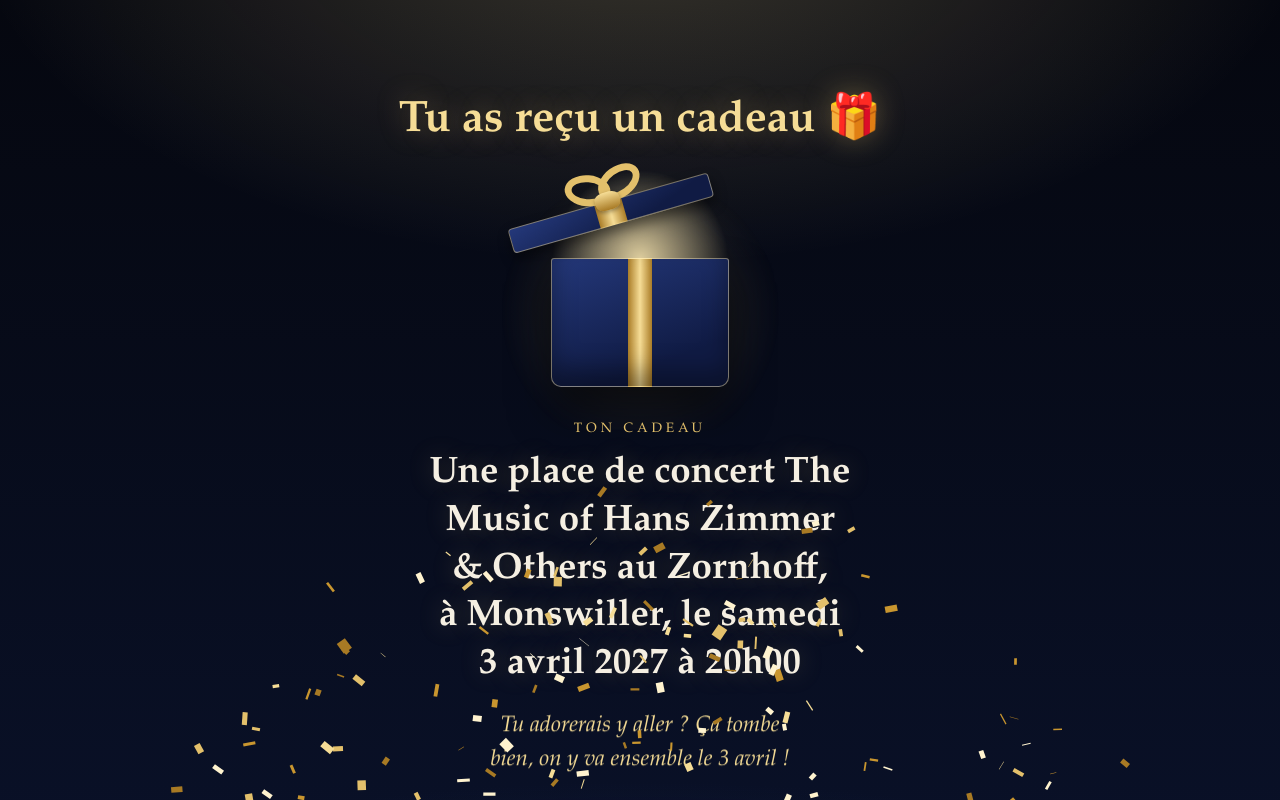
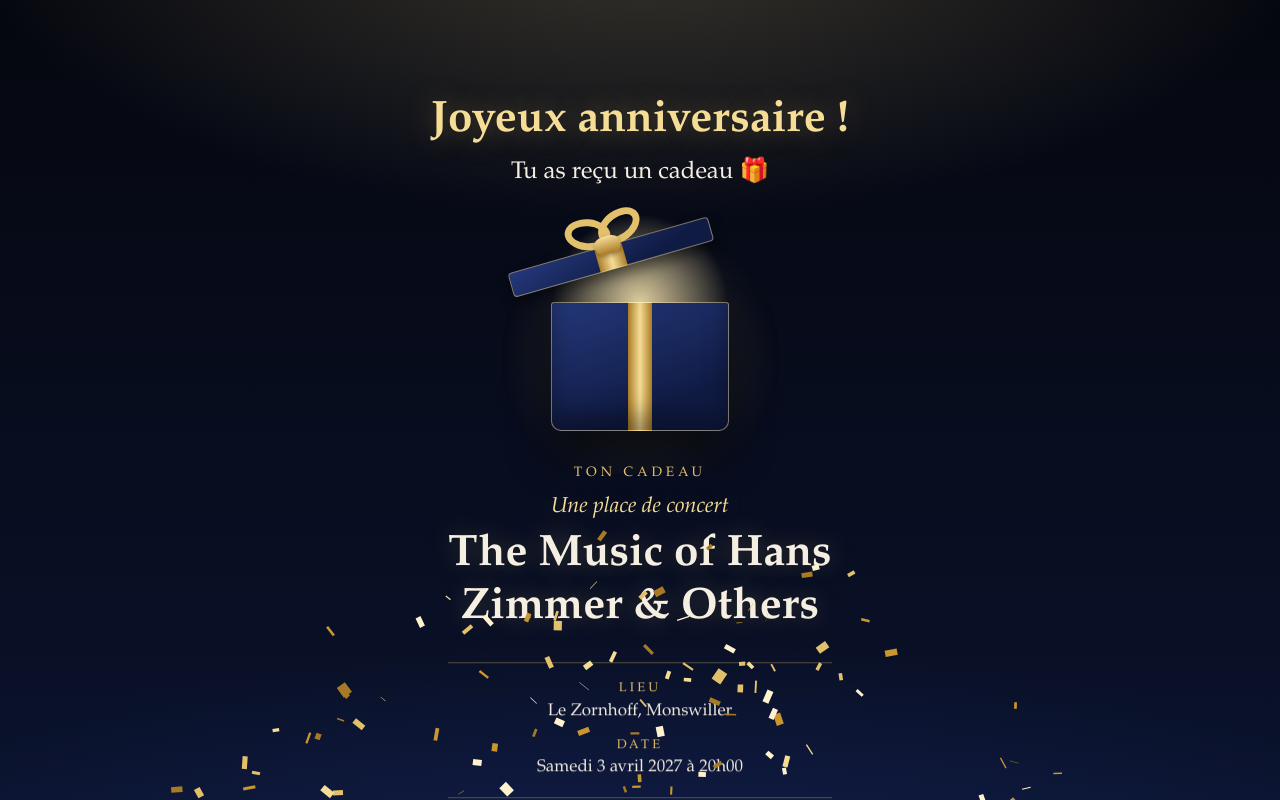
Before and after one commit to awurth/pour-toi, a plain HTML site: page index.html in a window 1280 px wide. Both pictures are taken after a click on the button "Ouvrir mon cadeau". Shown: the top 800 px of the page. Drawn offline with Linux system fonts and the light colour scheme.

Commit message:
feat: add birthday greeting and split gift reveal

```diff
--- a/index.html
+++ b/index.html
@@ -54,6 +54,10 @@
       color: var(--gold-light);
       text-shadow: 0 0 28px rgba(227, 192, 107, .35);
       text-wrap: balance;
+    }
+    .subtitle {
+      margin: .5rem 0 0;
+      font-size: clamp(1.2rem, 5.2vw, 1.5rem);
     }
 
     .gift {
@@ -177,8 +181,7 @@
     .reveal > * { animation: rise .9s cubic-bezier(.2, .7, .2, 1) both; }
     .reveal > :nth-child(2) { animation-delay: .15s; }
     .reveal > :nth-child(3) { animation-delay: .9s; }
-    .reveal > :nth-child(4) { animation-delay: 1.2s; }
-    .reveal > :nth-child(5) { animation-delay: 1.6s; }
+    .reveal > :nth-child(4) { animation-delay: 1.4s; }
 
     .eyebrow {
       margin: 0 0 .75rem;
@@ -188,20 +191,21 @@
       color: var(--gold);
     }
     .reveal h2 {
-      margin: 0 0 1.25rem;
-      font-size: clamp(1.45rem, 6.2vw, 2.3rem);
+      margin: 0 0 1.75rem;
+      font-size: clamp(1.8rem, 8.4vw, 2.75rem);
       font-weight: 600;
-      line-height: 1.3;
+      line-height: 1.2;
       text-shadow: 0 0 24px rgba(227, 192, 107, .25);
       text-wrap: balance;
     }
     .reveal h2:focus { outline: none; }
-    .message {
-      margin: 0 0 1.75rem;
-      font-size: clamp(1.15rem, 4.8vw, 1.4rem);
+    .kind {
+      display: block;
+      margin-bottom: .5rem;
+      font-size: clamp(1.15rem, 4.8vw, 1.35rem);
       font-style: italic;
+      font-weight: 400;
       color: var(--gold-light);
-      text-wrap: balance;
     }
     .details {
       display: grid;
@@ -250,7 +254,8 @@
   <canvas id="confetti" aria-hidden="true"></canvas>
 
   <main>
-    <h1>Tu as reçu un cadeau&nbsp;<span aria-hidden="true">🎁</span></h1>
+    <h1 data-gift="greeting"></h1>
+    <p class="subtitle">Tu as reçu un cadeau&nbsp;<span aria-hidden="true">🎁</span></p>
 
     <div class="gift" id="gift" aria-hidden="true">
       <div class="lid"><span class="knot"></span></div>
@@ -261,10 +266,11 @@
 
     <section class="reveal" id="reveal" aria-labelledby="reveal-title" hidden>
       <p class="eyebrow">Ton cadeau</p>
-      <h2 id="reveal-title" tabindex="-1" data-gift="reveal"></h2>
-      <p class="message" data-gift="message"></p>
+      <h2 id="reveal-title" tabindex="-1">
+        <span class="kind" data-gift="kind"></span>
+        <span data-gift="concert"></span>
+      </h2>
       <dl class="details">
-        <div><dt>Concert</dt><dd data-gift="concert"></dd></div>
         <div><dt>Lieu</dt><dd data-gift="venue"></dd></div>
         <div><dt>Date</dt><dd data-gift="date"></dd></div>
       </dl>
@@ -274,11 +280,11 @@
 
   <script>
     const GIFT = {
+      greeting: 'Joyeux anniversaire !',
+      kind: 'Une place de concert',
       concert: 'The Music of Hans Zimmer & Others',
       venue: 'Le Zornhoff, Monswiller',
       date: 'samedi 3 avril 2027 à 20h00',
-      reveal: 'Une place de concert The Music of Hans Zimmer & Others au Zornhoff, à Monswiller, le samedi 3 avril 2027 à 20h00',
-      message: 'Tu adorerais y aller ? Ça tombe bien, on y va ensemble le 3 avril !',
     };
 
     const reduceMotion = matchMedia('(prefers-reduced-motion: reduce)');
```
Also changed, not shown: 1 other file.
